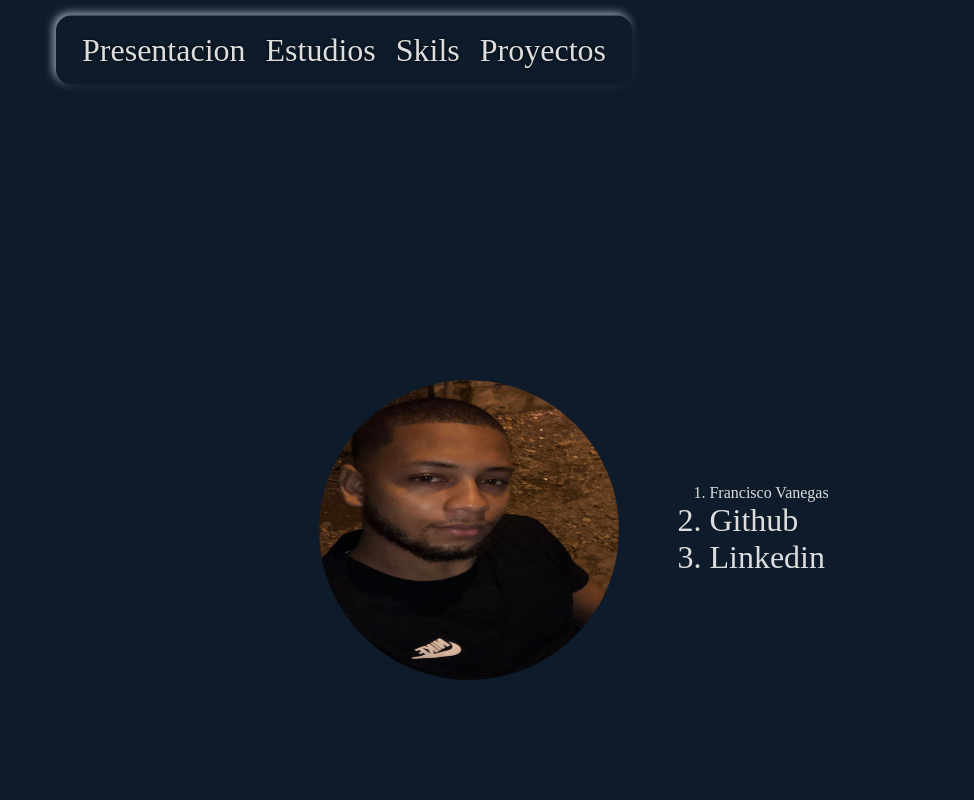
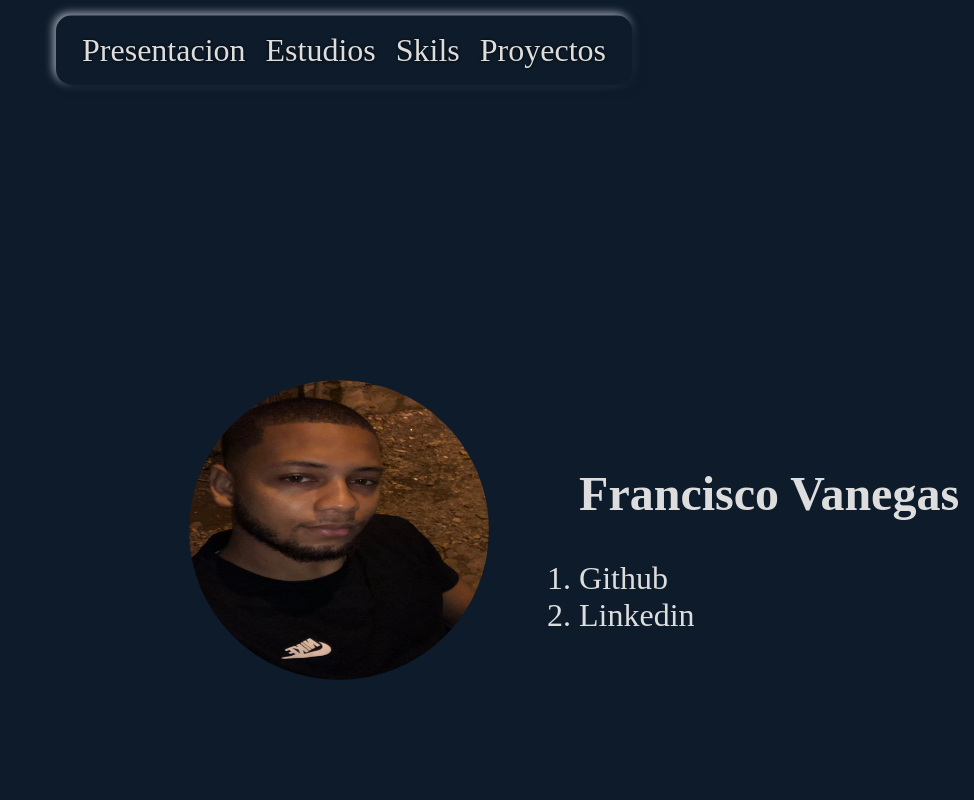
Before and after one commit to FranciscoDJVI/Javascript, a React (Create React App) app in the folder mifirstpage/: page / in a window 1280 px wide. Shown: the top 800 px of the page, without its empty margins (306-1280 px from the left). Built offline with nearby package versions, Linux system fonts and the light colour scheme.

Commit message:
performance

```diff
--- a/mifirstpage/src/components/Avatar.js
+++ b/mifirstpage/src/components/Avatar.js
@@ -30,7 +30,7 @@ function Avatar() {
         style={{ margin: "20px" }}
       >
         {" "}
-        <li>Francisco Vanegas</li>
+        <h2>Francisco Vanegas</h2>
         <li style={{ fontSize: "2rem", fontStyle: "none" }}>
           <a
             style={{ textDecoration: "none", color: "var(--secondary-color)" }}
--- a/mifirstpage/src/components/ProjectsPersonal.js
+++ b/mifirstpage/src/components/ProjectsPersonal.js
@@ -24,7 +24,7 @@ const ProjectPersonal = () => {
   const customStyleImg = {};
 
   return (
-    <div style={{ maxWidth: "1500px", margin: "auto" }}>
+    <div style={{ maxWidth: "1300px", margin: "auto" }}>
       <h2
         style={{
           fontSize: "3rem",
```
